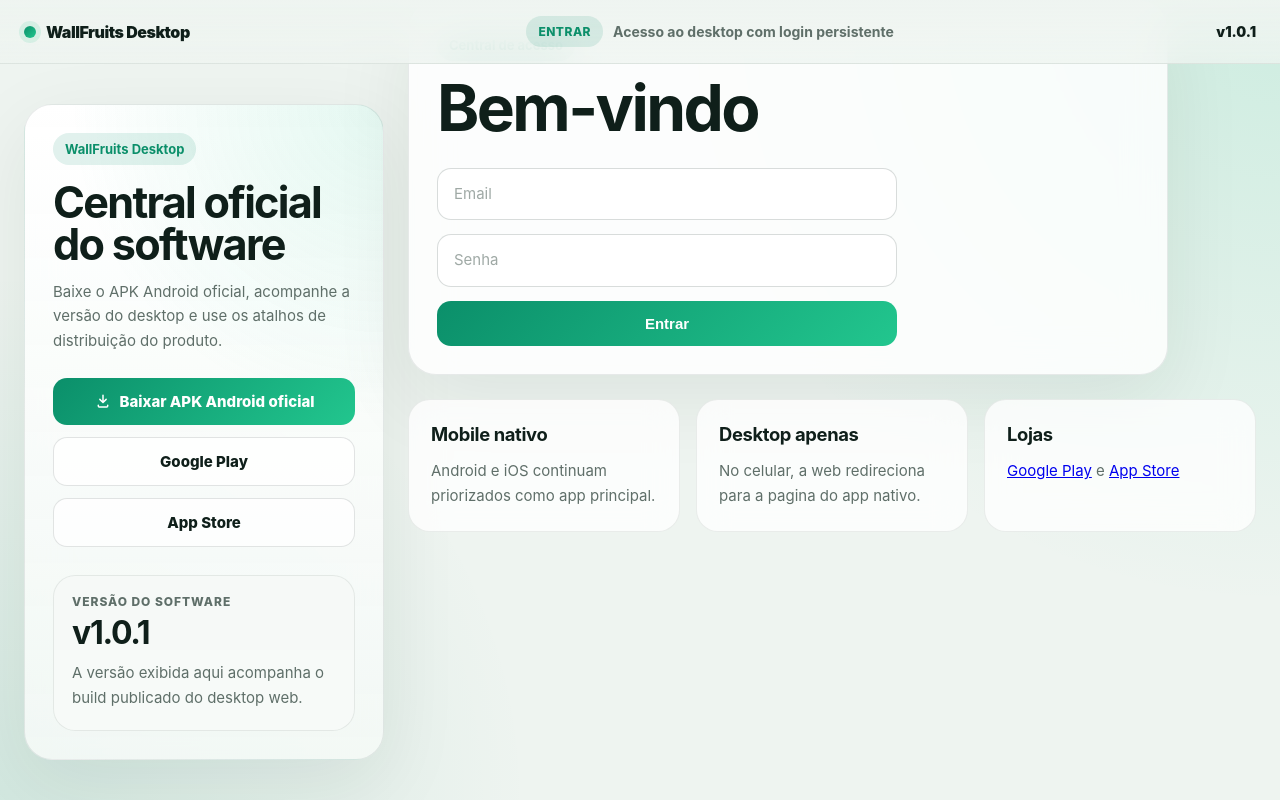
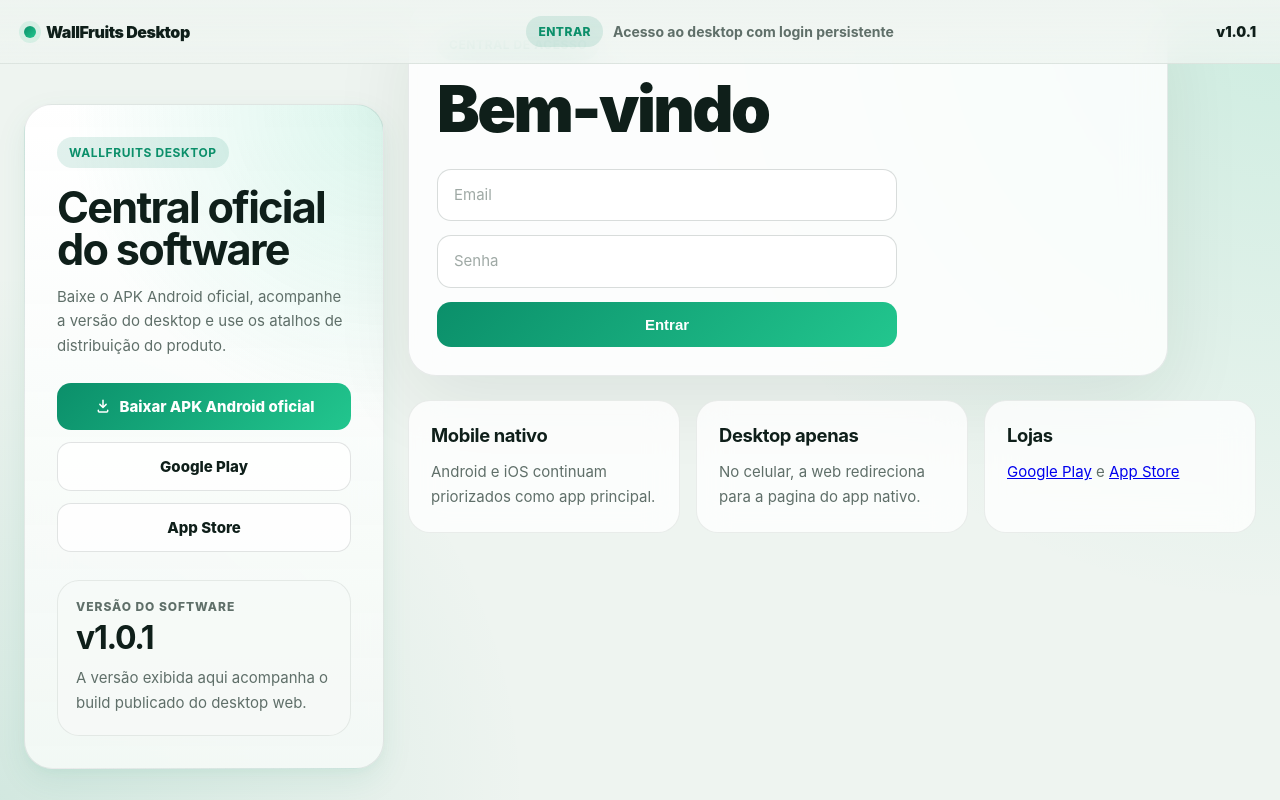
Before and after one commit to joelsonluiz-dot/wallfruits-backend, a React (Vite) app in the folder desktop-web/: page / in a window 1280 px wide. Built offline with nearby package versions, Linux system fonts and the light colour scheme; no server answers.

Commit message:
Enhance UI with premium styling: improved sidebar elevation, eyebrow typography, input/button/card refinements and Android card spacing

```diff
--- a/desktop-web/src/styles.css
+++ b/desktop-web/src/styles.css
@@ -122,10 +122,14 @@
   position: sticky;
   top: 104px;
   align-self: start;
-  padding: 28px;
+  padding: 32px;
   background:
-    radial-gradient(circle at top right, rgba(34, 198, 142, 0.12), transparent 42%),
-    linear-gradient(180deg, rgba(255, 255, 255, 0.96), rgba(244, 249, 246, 0.9));
+    radial-gradient(circle at top right, rgba(34, 198, 142, 0.16), transparent 42%),
+    linear-gradient(180deg, rgba(255, 255, 255, 0.98), rgba(244, 249, 246, 0.92));
+  box-shadow:
+    0 4px 8px rgba(11, 143, 106, 0.04),
+    0 12px 32px rgba(11, 143, 106, 0.08);
+  transition: all 300ms ease;
 }
 
 .sidebarTitle {
@@ -143,6 +147,11 @@
 
 .sidebarButton {
   width: 100%;
+  transition: all 200ms ease;
+}
+
+.sidebarButton:hover {
+  transform: translateY(-1px);
 }
 
 .versionPanel {
@@ -193,15 +202,19 @@
   background: rgba(11, 143, 106, 0.12);
   color: var(--primary);
   font-weight: 700;
-  font-size: 13px;
-  margin-bottom: 16px;
+  font-size: 12px;
+  margin-bottom: 18px;
+  letter-spacing: 0.05em;
+  text-transform: uppercase;
+  transition: all 200ms ease;
 }
 
 h1 {
   font-size: clamp(2.4rem, 5vw, 4.4rem);
   line-height: 0.98;
-  margin: 0 0 16px;
+  margin: 0 0 18px;
   letter-spacing: -0.04em;
+  font-weight: 900;
 }
 
 p {
```
Also changed, not shown: 1 other file (tests, documents, lock files or other folders).
